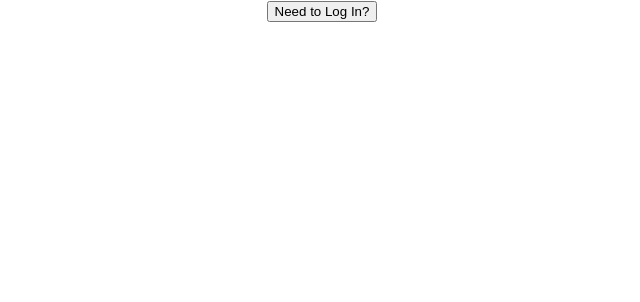
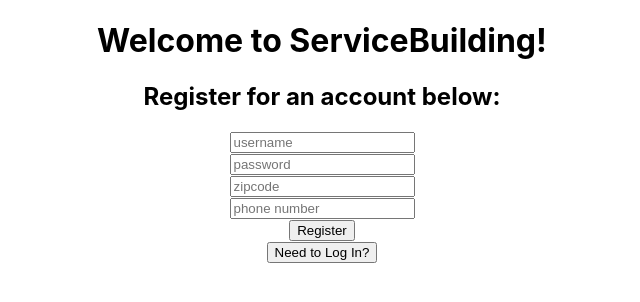
Before and after one commit to fatima3558/service-building, a React (Create React App) app: page / in a window 1280 px wide. Both pictures are taken after a click on the button "Need to Register?". Shown: the top 302 px of the page, without its empty margins (318-958 px from the left). Built offline with nearby package versions, Linux system fonts and the light colour scheme.

Commit message:
login and register forms rendering

```diff
--- a/src/App.js
+++ b/src/App.js
@@ -12,6 +12,10 @@ class App extends Component {
     }
   }
 
+  // handle register method
+
+  // handle login method
+
   render() {
     return (
       <div className="App">
--- a/src/LoginRegisterContainer/LoginContainer/index.js
+++ b/src/LoginRegisterContainer/LoginContainer/index.js
@@ -4,13 +4,44 @@ class LoginContainer extends Component {
 	constructor() {
 		super()
 		this.state = {
+			phone: '',
+			password: ''
+		}
+	}
 
-		}
+	handleChange = (e) => {
+		this.setState({
+			[e.currentTarget.name]: e.currentTarget.value
+		})
 	}
 
 	render() {
 		return(
-			<button onClick={this.props.toggleRegistered}>Need to Register?</button>
+			<div>
+				<div>
+					<h2>Log into your account below:</h2>
+					<form onSubmit={this.props.handleLogin}>
+						<input
+							name="phone"
+							placeholder="phone number"
+							type="tel"
+							value={this.state.phone}
+							onChange={this.handleChange}
+						/>
+						<br/>
+						<input
+							name="password"
+							placeholder="password"
+							type="password"
+							value={this.state.password}
+							onChange={this.handleChange}
+						/>
+						<br/>
+					</form>
+					<button>Register</button>
+				</div>
+				<button onClick={this.props.toggleRegistered}>Need to Register?</button>
+			</div>
 		)
 	}
 }
--- a/src/LoginRegisterContainer/RegisterContainer/index.js
+++ b/src/LoginRegisterContainer/RegisterContainer/index.js
@@ -4,13 +4,61 @@ class RegisterContainer extends Component {
 	constructor() {
 		super()
 		this.state = {
+			username: '',
+			password: '',
+			zipcode: '',
+		}
+	}
 
-		}
+	handleChange = (e) => {
+		this.setState({
+			[e.currentTarget.name]: e.currentTarget.value
+		})
 	}
 
 	render() {
 		return(
-			<button onClick={this.props.toggleRegistered}>Need to Log In?</button>
+			<div>
+				<div>
+					<h2>Register for an account below:</h2>
+					<form onSubmit={this.props.handleRegister}>
+						<input
+							name="username"
+							placeholder="username"
+							type="text"
+							value={this.state.username}
+							onChange={this.handleChange}
+						/>
+						<br/>
+						<input
+							name="password"
+							placeholder="password"
+							type="password"
+							value={this.state.password}
+							onChange={this.handleChange}
+						/>
+						<br/>
+						<input
+							name="zipcode"
+							placeholder="zipcode"
+							type="number"
+							value={this.state.zipcode}
+							onChange={this.handleChange}
+						/>
+						<br/>
+						<input
+							name="phone"
+							placeholder="phone number"
+							type="tel"
+							value={this.state.phone}
+							onChange={this.handleChange}
+						/>
+						<br/>
+					</form>
+					<button>Register</button>
+				</div>
+				<button onClick={this.props.toggleRegistered}>Need to Log In?</button>
+			</div>
 		)
 	}
 }
--- a/src/LoginRegisterContainer/index.js
+++ b/src/LoginRegisterContainer/index.js
@@ -20,9 +20,16 @@ class LoginRegisterContainer extends Component {
 	render() {
 		return(
 			<div>
+				<h1>Welcome to ServiceBuilding!</h1>
 				{this.state.isRegistered ?
-					<LoginContainer toggleRegistered={this.toggleRegistered}/> :
-					<RegisterContainer toggleRegistered={this.toggleRegistered}/>
+					<LoginContainer
+						toggleRegistered={this.toggleRegistered}
+						handleLogin={this.props.handleLogin}
+					/> :
+					<RegisterContainer
+						toggleRegistered={this.toggleRegistered}
+						handleRegister={this.props.handleRegister}
+					/>
 				}
 			</div>
 		)
```
